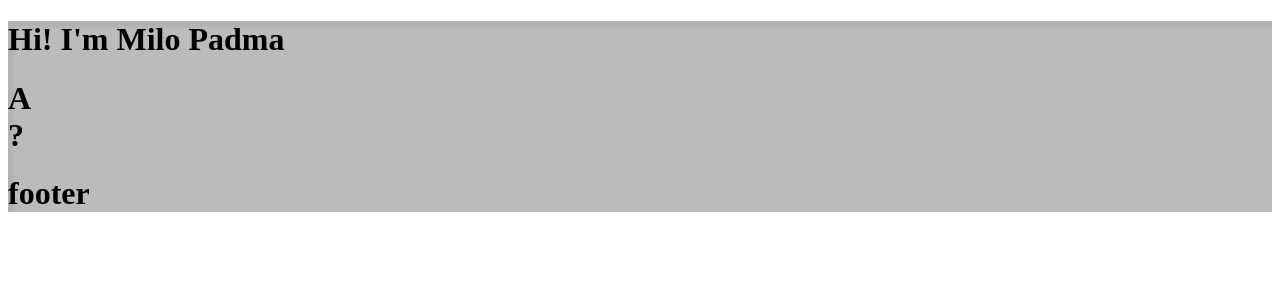
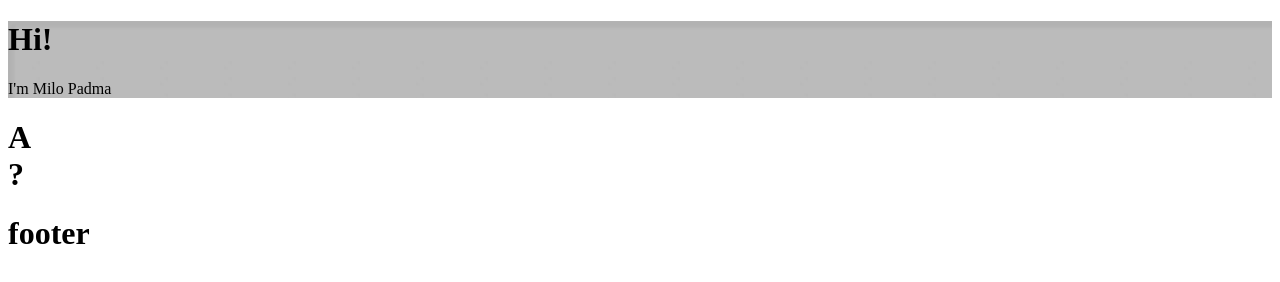
Before and after one commit to Milopadma/Milopadma.github.io, a plain HTML site: page index.html in a window 1280 px wide. Drawn offline with Linux system fonts and the light colour scheme.

Commit message:
testing some tings

```diff
--- a/index.html
+++ b/index.html
@@ -4,13 +4,13 @@
     <meta charset="UTF-8">
     <meta http-equiv="X-UA-Compatible" content="IE=edge">
     <meta name="viewport" content="width=device-width, initial-scale=1.0">
-    <title>Milo Padma</title>
+    <title>Milo Padma | Personal Website</title>
 
 </head>
 <body>
     <script src="scripts.js"></script>
     <div style="background-image: url('images/bg1.jpg');">
-    <div><h1>Hi! I'm Milo Padma</h1></div>
+    <div><h1>Hi! </h1></div>I'm Milo Padma</h1></div>
     <div><h1>A <div id="age">?</div></h1></div>
     <div><h1>footer</h1></div>
 
--- a/scripts.js
+++ b/scripts.js
@@ -2,5 +2,7 @@
 var age = 19;
 
 //functionality
-var el = document.getElementById('age');
-el.textContent = age;
+//select age element and change the text content to the age variable
+// document.querySelector("#age").textContent = age;
+var ageElement = document.querySelector("#age");
+var age1 = ageElement.textContent;
```
